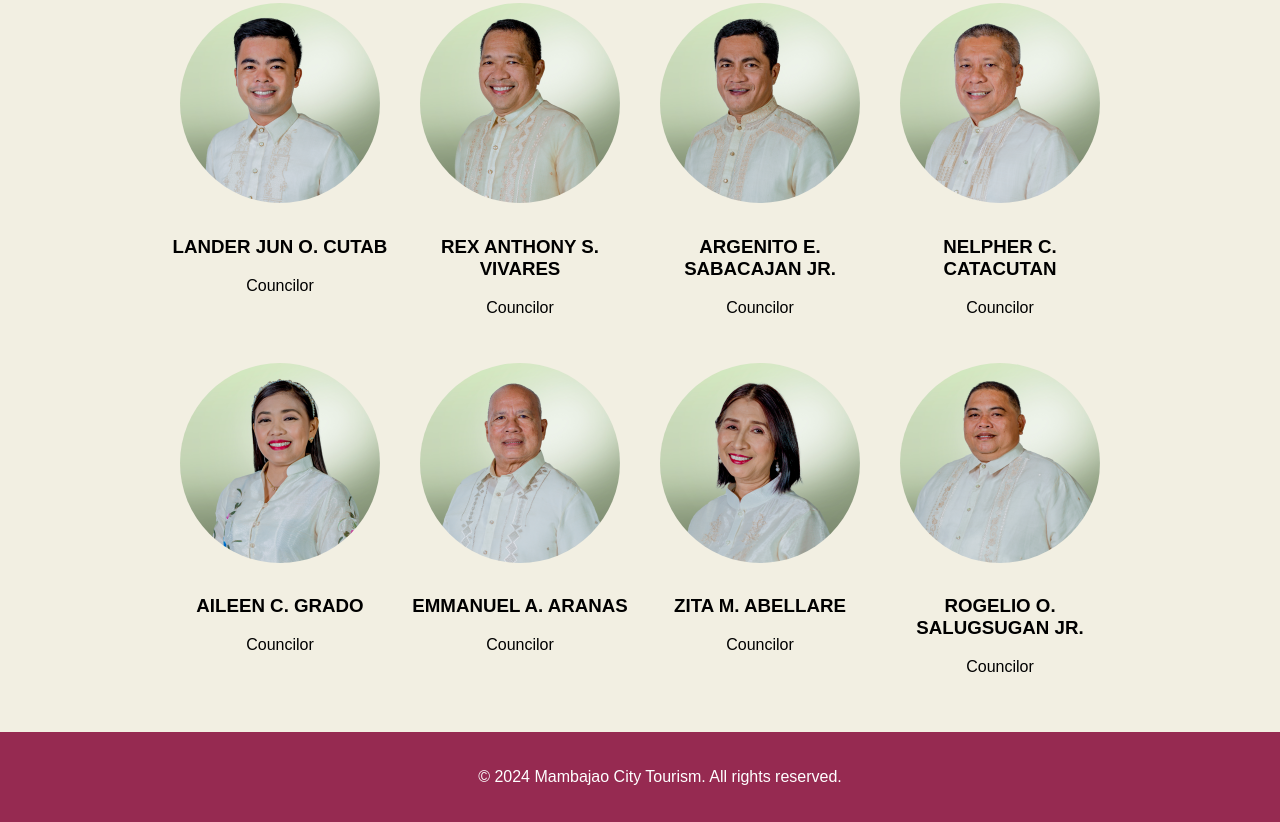
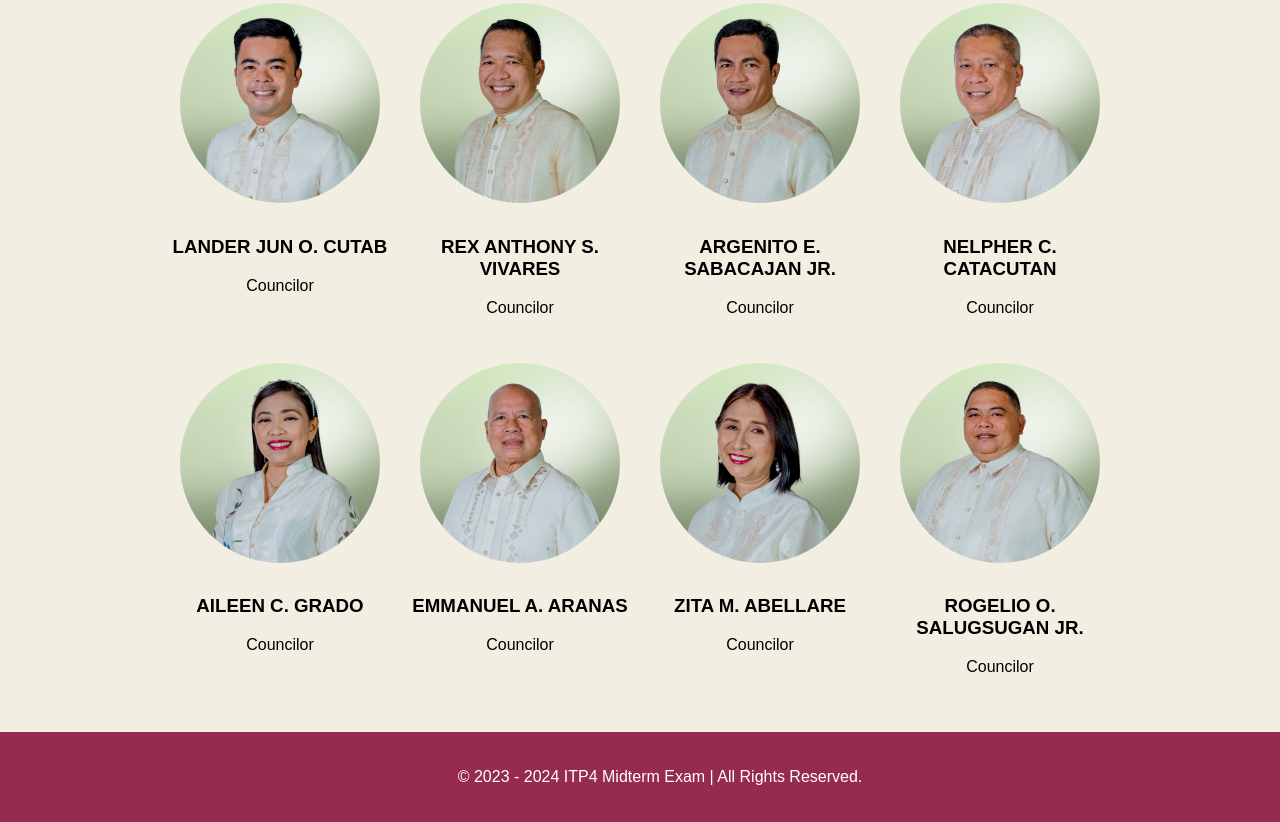
Before and after one commit to freye/Midterm_Delacruz, a plain HTML site: page government.html in a window 1280 px wide. Shown: the part 686-1508 px from the top of the page. Drawn offline with Linux system fonts and the light colour scheme.

Commit message:
Update government.html

```diff
--- a/government.html
+++ b/government.html
@@ -159,7 +159,7 @@
     </section>
 
     <footer>
-        <p>&copy; 2024 Mambajao City Tourism. All rights reserved.</p>
+        <p>&copy; 2023 - 2024 ITP4 Midterm Exam | All Rights Reserved.</p>
     </footer>
 
 </body>
```
